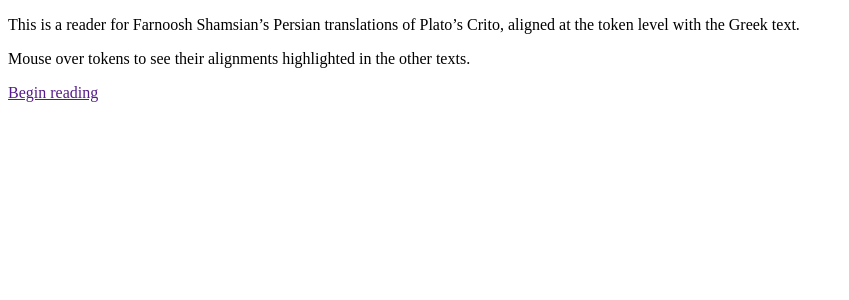
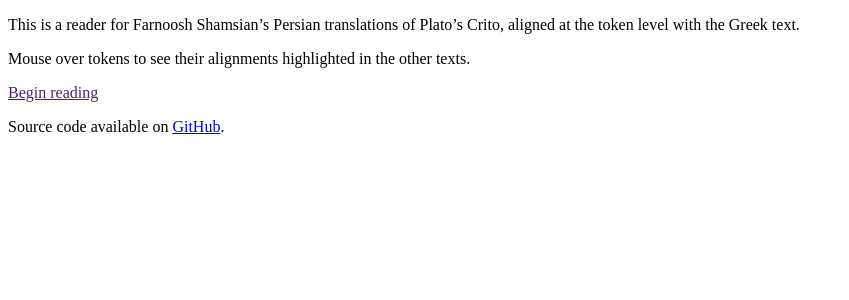
Before and after one commit to jtauber/persian-crito-alignment, a Python web app: template templates/home.html in a window 1280 px wide. Shown: the part 116-416 px from the top of the page, without its empty margins (0-849 px from the left). Run offline with Jinja, Linux system fonts and the light colour scheme; the template is opened without the code that fills it, so the values that code supplies are empty.

Commit message:
added link to GitHub

```diff
--- a/output/index.html
+++ b/output/index.html
@@ -28,6 +28,7 @@
       <p>This is a reader for Farnoosh Shamsian’s Persian translations of Plato’s Crito, aligned at the token level with the Greek text.</p>
       <p>Mouse over tokens to see their alignments highlighted in the other texts.</p>
       <p><a class="button" href="/persian-crito-alignment/001.html">Begin reading</a></p>
+      <p>Source code available on <a href="https://github.com/jtauber/persian-crito-alignment">GitHub</a>.</p>
     </section>
   </main>
 
--- a/templates/home.html
+++ b/templates/home.html
@@ -22,6 +22,7 @@
       <p>This is a reader for Farnoosh Shamsian’s Persian translations of Plato’s Crito, aligned at the token level with the Greek text.</p>
       <p>Mouse over tokens to see their alignments highlighted in the other texts.</p>
       <p><a class="button" href="{{ calc_url('001.html') }}">Begin reading</a></p>
+      <p>Source code available on <a href="https://github.com/jtauber/persian-crito-alignment">GitHub</a>.</p>
     </section>
   </main>
 {% endblock %}
```
